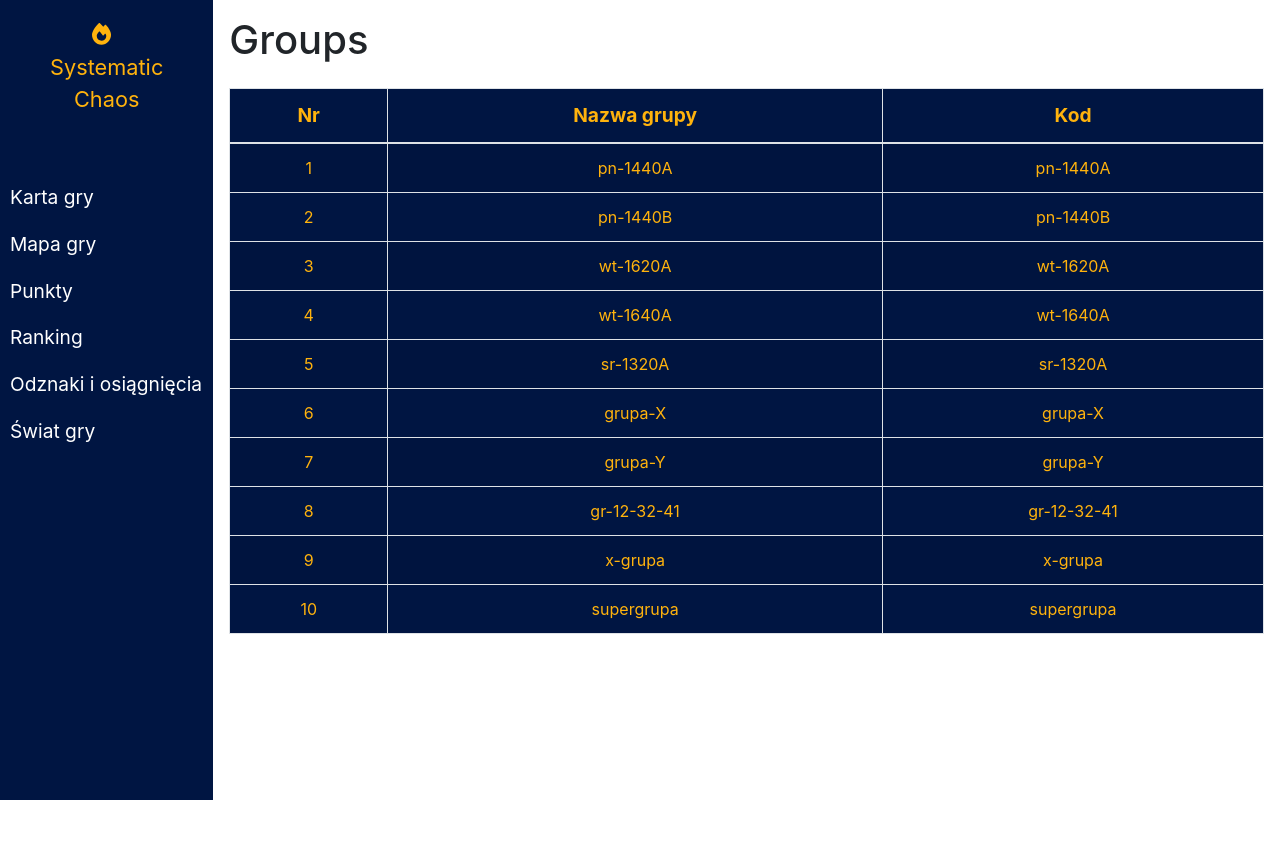
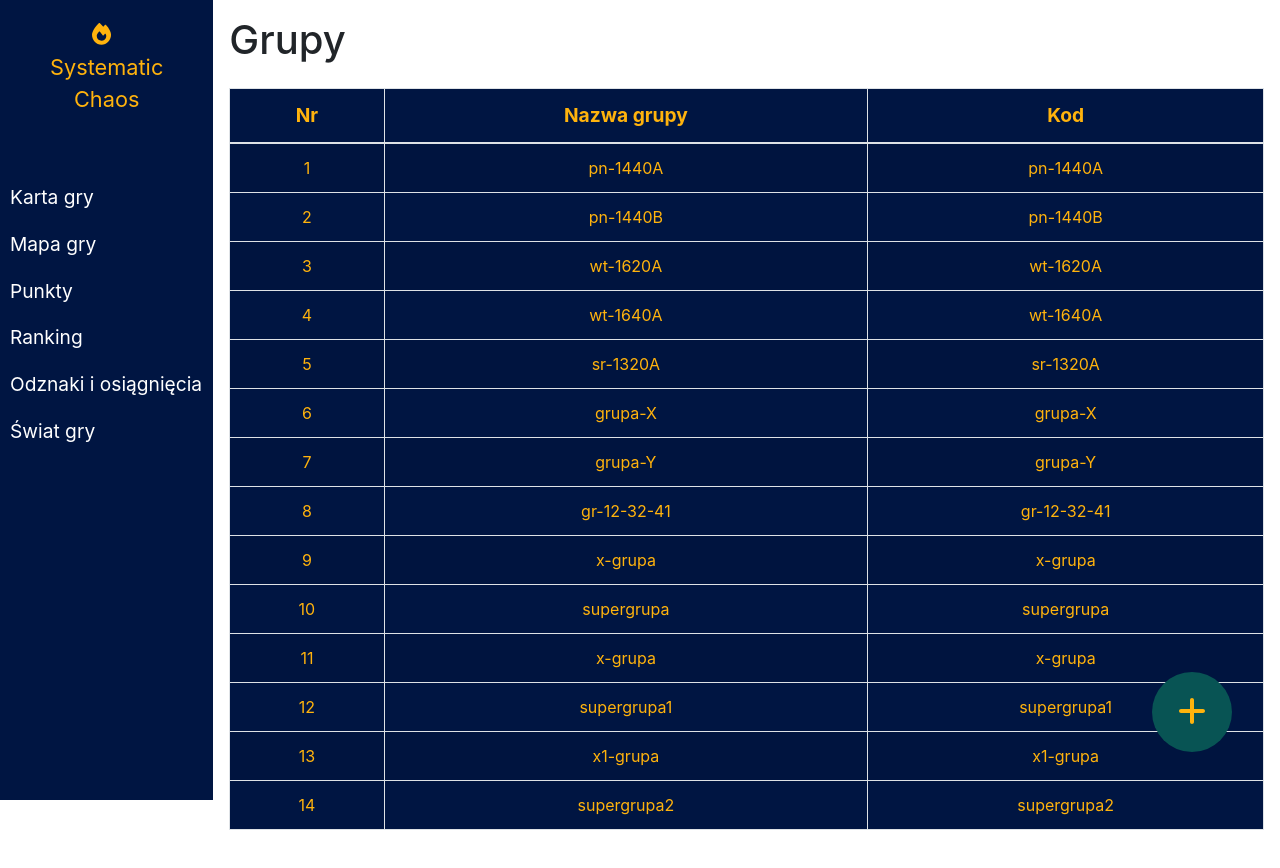
Before and after one commit to ajablonsk1/systematic-chaos, a React (Create React App) app in the folder frontend/: page /groups in a window 1280 px wide. Shown: the top 868 px of the page. Before the commit the page ends 816 px from the top, so only its background shows below. Built offline with nearby package versions, Linux system fonts and the light colour scheme.

Commit message:
[SC-64] Added add button

```diff
--- a/frontend/src/components/GroupsPage/Groups.js
+++ b/frontend/src/components/GroupsPage/Groups.js
@@ -1,13 +1,20 @@
 import React from 'react';
 import { Row } from 'react-bootstrap';
 import { Content } from '../App/AppGeneralStyles';
+import { AddButton } from './GroupsStyle';
 import GroupsTable from './Table/GroupsTable';
+import { FontAwesomeIcon } from '@fortawesome/react-fontawesome';
+import { faPlus } from '@fortawesome/free-solid-svg-icons'
+
 
 export default function Groups() {
     return (
         <Content>
+            <AddButton className="m-5">
+                <FontAwesomeIcon icon={faPlus} size="2x" />
+            </AddButton>
             <Row className="m-3">
-                <h1>Groups</h1>
+                <h1>Grupy</h1>
             </Row>
             <Row className="m-3">
                 <GroupsTable />
--- /dev/null
+++ b/frontend/src/components/GroupsPage/GroupsStyle.js
@@ -0,0 +1,35 @@
+import { Button } from 'react-bootstrap';
+import styled from 'styled-components';
+
+export const AddButton = styled(Button)`
+    position:fixed;
+    right:0;
+    bottom:0;
+    background-color: var(--button-green) !important;
+    border: var(--button-green) !important;
+    color: var(--font-color) !important;
+    box-shadow: none !important;
+    width: 80px;
+    height: 80px;
+    border-radius: 40px;
+
+    &:hover {
+        -webkit-box-shadow: 0px 0px 30px 5px var(--button-green) !important;
+        -moz-box-shadow: 0px 0px 30px 5px var(--button-green) !important;
+        box-shadow: 0px 0px 30px 5px var(--button-green) !important;
+    }
+
+    &:active {
+        background-color: var(--font-color) !important;
+        border: var(--font-color) !important;
+        color: var(--button-green) !important;
+        -webkit-box-shadow: 0px 0px 30px 5px var(--font-color) !important;
+        -moz-box-shadow: 0px 0px 30px 5px var(--font-color) !important;
+        box-shadow: 0px 0px 30px 5px var(--font-color) !important;
+    }
+
+    @media (max-width: 767px) {
+        bottom: 30px;
+        margin-right: 15px !important;
+    }
+`;
--- a/frontend/src/components/GroupsPage/Table/GroupsTable.js
+++ b/frontend/src/components/GroupsPage/Table/GroupsTable.js
@@ -6,7 +6,8 @@ export default function GroupsTable() {
     const tableContent = getTableContent();
 
     return (
-        <TableContainer striped bordered hover>
+        // marginBottom prevents last records coverage by add button
+        <TableContainer striped bordered hover style={{"marginBottom": "150px",}}>
             <thead>
                 <tr>
                     <th>Nr</th>
--- a/frontend/src/storage/groupsTable.js
+++ b/frontend/src/storage/groupsTable.js
@@ -39,6 +39,22 @@ const groups = [
         name: "supergrupa",
         code: "supergrupa"
     },
+    {
+        name: "x-grupa",
+        code: "x-grupa"
+    },
+    {
+        name: "supergrupa1",
+        code: "supergrupa1"
+    },
+    {
+        name: "x1-grupa",
+        code: "x1-grupa"
+    },
+    {
+        name: "supergrupa2",
+        code: "supergrupa2"
+    },
 
 ]
 
```
